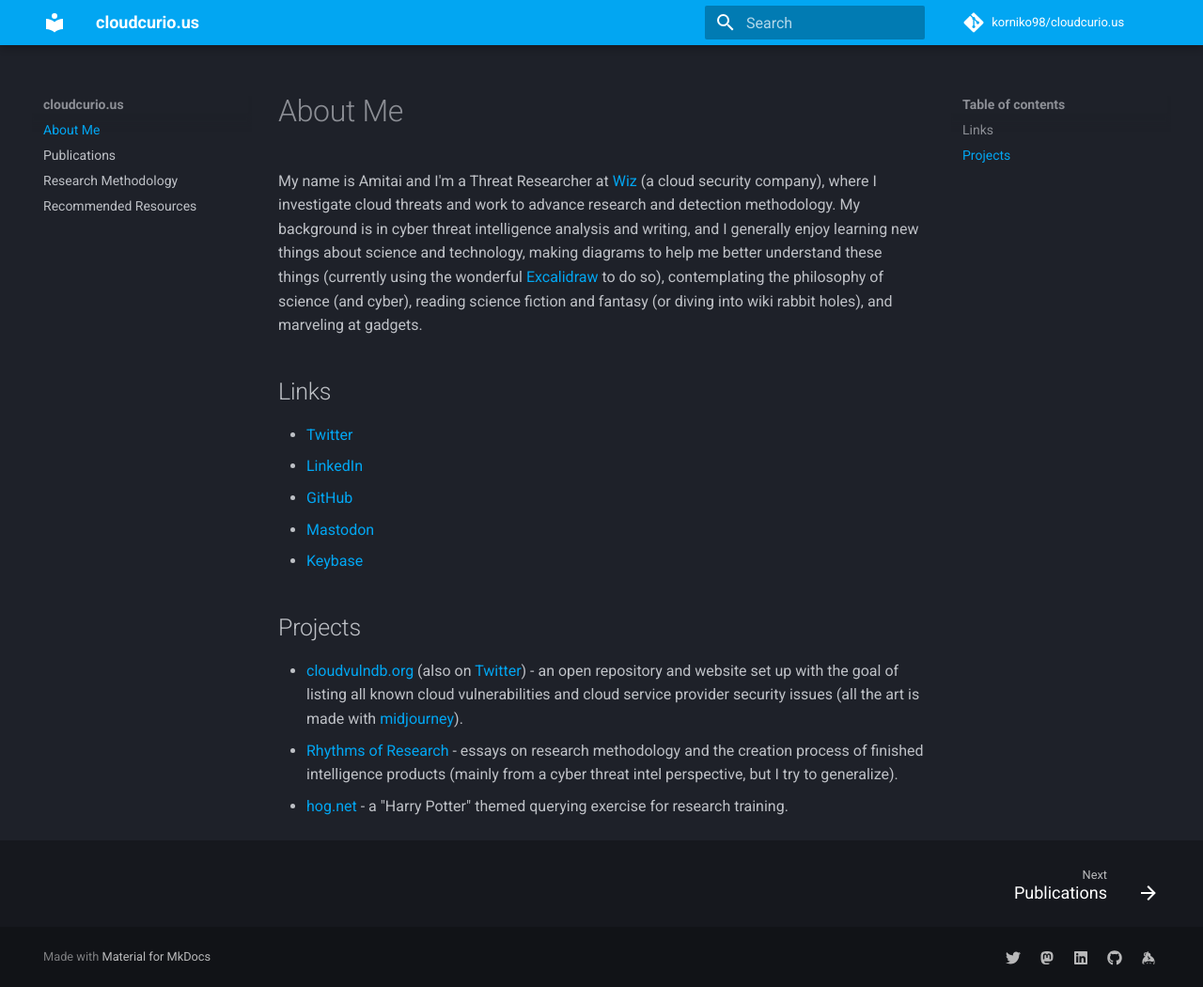
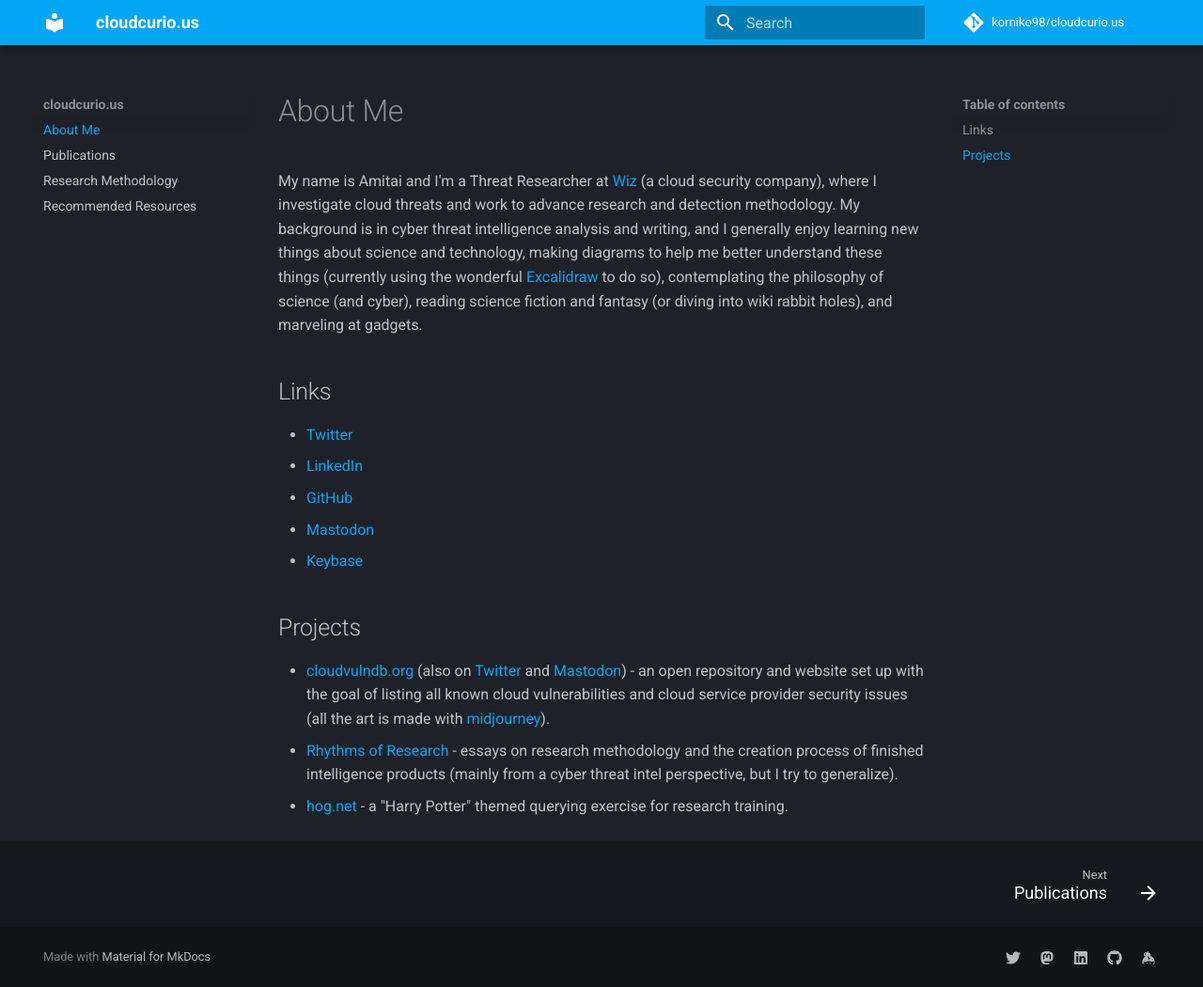
Before and after one commit to korniko98/cloudcurio.us, an MkDocs documentation site: the page built from docs/index.md, in a window 1280 px wide and 1050 px high. Shown: the whole window at 94% size. Built offline with MkDocs 1.6.1 and Material for MkDocs 9.7.7, drawn with Linux system fonts in a browser that asks for light colours; comment, search, counter and statistics services are not loaded.

Commit message:
Update index.md

```diff
--- a/docs/index.md
+++ b/docs/index.md
@@ -8,6 +8,6 @@
 * <a rel="me" href="https://infosec.exchange/@AmitaiCo">Mastodon</a>
 * [Keybase](https://keybase.io/amitaico/)
 ## Projects
-* [cloudvulndb.org](https://www.cloudvulndb.org/) (also on [Twitter](https://twitter.com/cloudvulndb)) - an open repository and website set up with the goal of listing all known cloud vulnerabilities and cloud service provider security issues (all the art is made with [midjourney](https://www.midjourney.com/)).
+* [cloudvulndb.org](https://www.cloudvulndb.org/) (also on [Twitter](https://twitter.com/cloudvulndb) and [Mastodon](https://infosec.exchange/@cloudvulndb)) - an open repository and website set up with the goal of listing all known cloud vulnerabilities and cloud service provider security issues (all the art is made with [midjourney](https://www.midjourney.com/)).
 * [Rhythms of Research](https://amitaico.substack.com/) - essays on research methodology and the creation process of finished intelligence products (mainly from a cyber threat intel perspective, but I try to generalize).
 * [hog.net](https://korniko98.github.io/hog.net/) - a "Harry Potter" themed querying exercise for research training.
```
